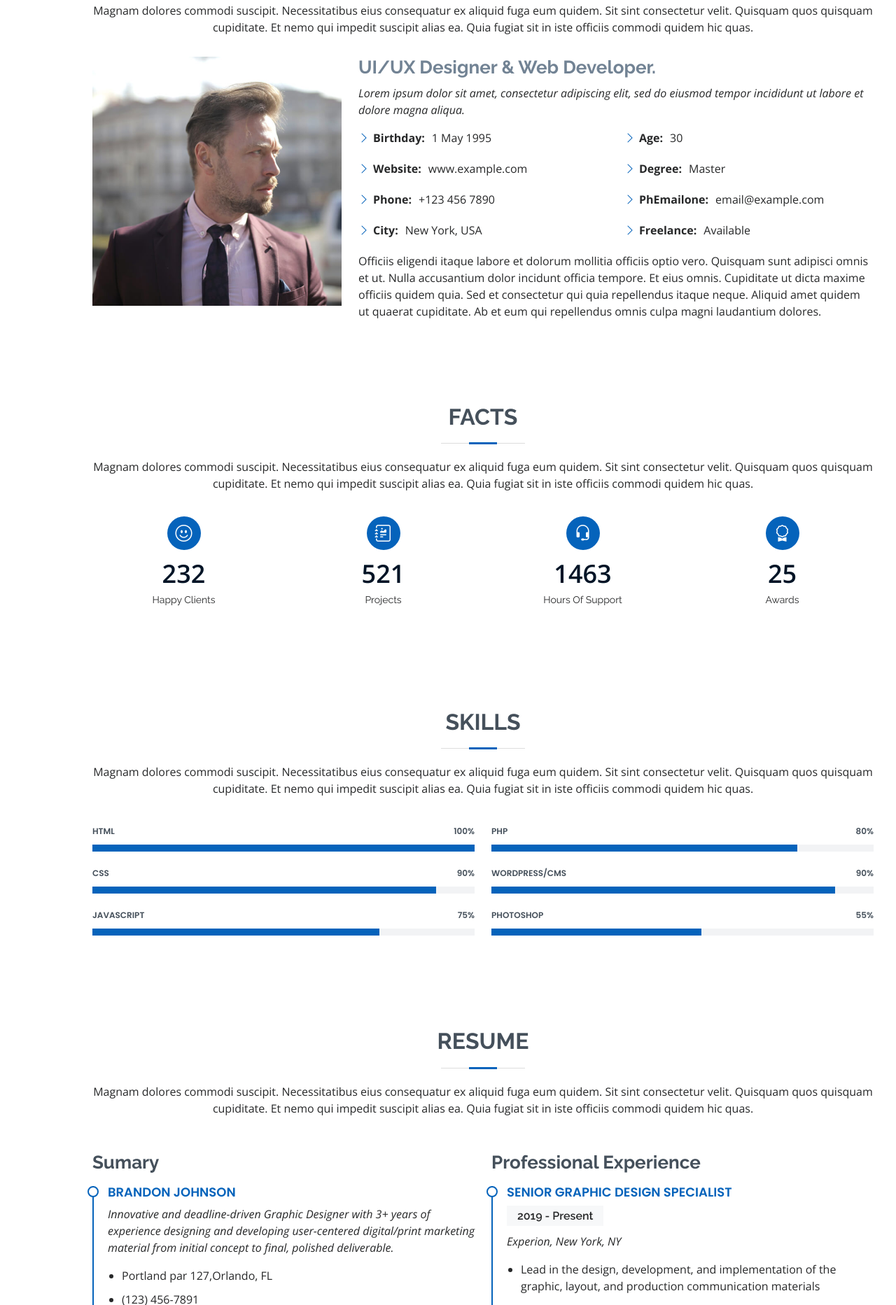
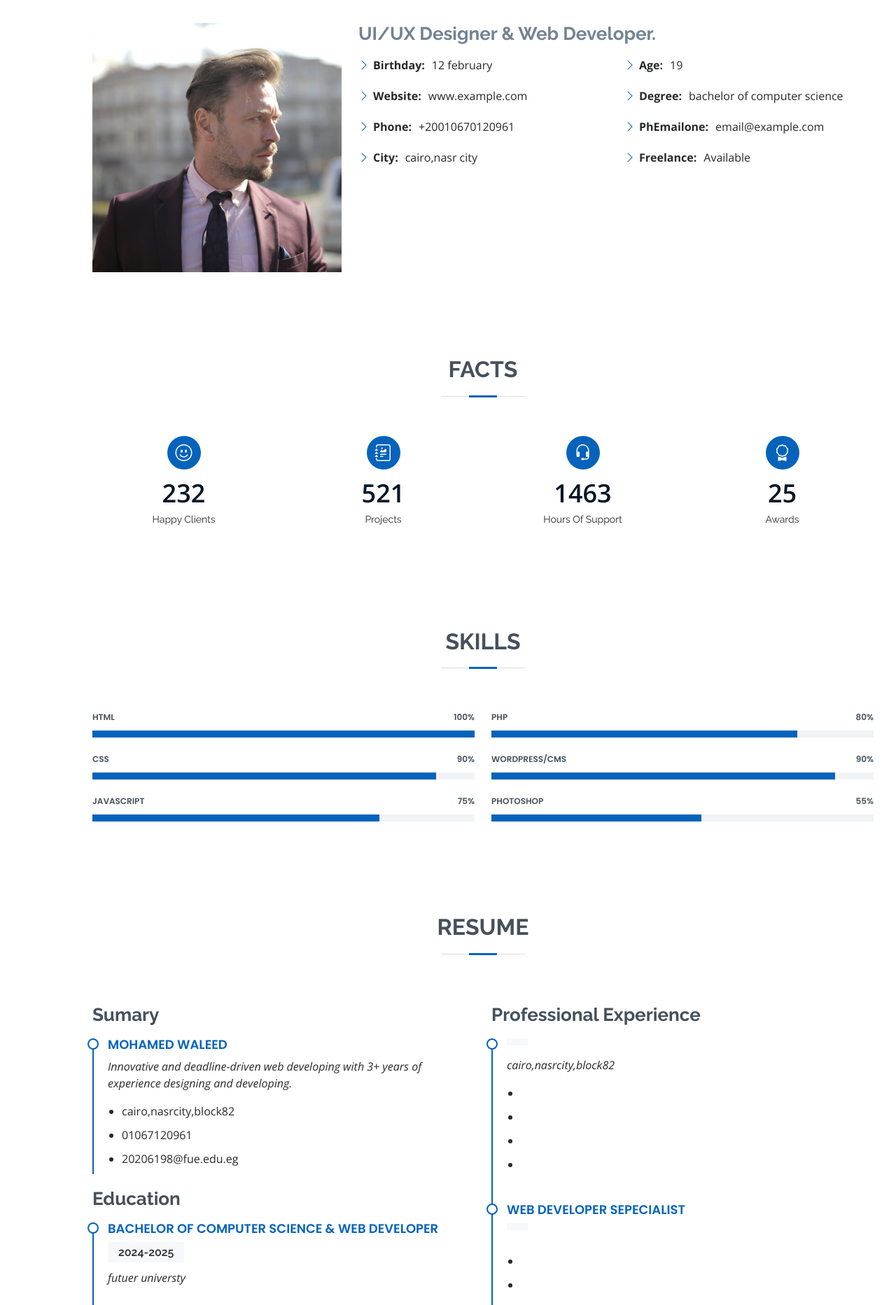
Before and after one commit to applebook1/applebook1.github.io, a plain HTML site: page index.html in a window 1280 px wide. Shown: the part 935-2800 px from the top of the page at 70% size. Drawn offline with nearby package versions, Linux system fonts and the light colour scheme.

Commit message:
templet2

```diff
--- a/index.html
+++ b/index.html
@@ -59,8 +59,8 @@
   <!-- ======= Hero Section ======= -->
   <section id="hero" class="d-flex flex-column justify-content-center">
     <div class="container" data-aos="zoom-in" data-aos-delay="100">
-      <h1>Brandon Johnson</h1>
-      <p>I'm <span class="typed" data-typed-items="Designer, Developer, Freelancer, Photographer"></span></p>
+      <h1>mohamed waleed youssef</h1>
+      <p>I'm <span class="typed" data-typed-items="Developer, Freelancer"></span></p>
       <div class="social-links">
         <a href="#" class="twitter"><i class="bx bxl-twitter"></i></a>
         <a href="#" class="facebook"><i class="bx bxl-facebook"></i></a>
@@ -79,7 +79,7 @@
 
         <div class="section-title">
           <h2>About</h2>
-          <p>Magnam dolores commodi suscipit. Necessitatibus eius consequatur ex aliquid fuga eum quidem. Sit sint consectetur velit. Quisquam quos quisquam cupiditate. Et nemo qui impedit suscipit alias ea. Quia fugiat sit in iste officiis commodi quidem hic quas.</p>
+          <p> </p>
         </div>
 
         <div class="row">
@@ -89,30 +89,28 @@
           <div class="col-lg-8 pt-4 pt-lg-0 content">
             <h3>UI/UX Designer &amp; Web Developer.</h3>
             <p class="fst-italic">
-              Lorem ipsum dolor sit amet, consectetur adipiscing elit, sed do eiusmod tempor incididunt ut labore et dolore
-              magna aliqua.
+
             </p>
             <div class="row">
               <div class="col-lg-6">
                 <ul>
-                  <li><i class="bi bi-chevron-right"></i> <strong>Birthday:</strong> <span>1 May 1995</span></li>
+                  <li><i class="bi bi-chevron-right"></i> <strong>Birthday:</strong> <span>12 february</span></li>
                   <li><i class="bi bi-chevron-right"></i> <strong>Website:</strong> <span>www.example.com</span></li>
-                  <li><i class="bi bi-chevron-right"></i> <strong>Phone:</strong> <span>+123 456 7890</span></li>
-                  <li><i class="bi bi-chevron-right"></i> <strong>City:</strong> <span>New York, USA</span></li>
+                  <li><i class="bi bi-chevron-right"></i> <strong>Phone:</strong> <span>+20010670120961</span></li>
+                  <li><i class="bi bi-chevron-right"></i> <strong>City:</strong> <span>cairo,nasr city</span></li>
                 </ul>
               </div>
               <div class="col-lg-6">
                 <ul>
-                  <li><i class="bi bi-chevron-right"></i> <strong>Age:</strong> <span>30</span></li>
-                  <li><i class="bi bi-chevron-right"></i> <strong>Degree:</strong> <span>Master</span></li>
+                  <li><i class="bi bi-chevron-right"></i> <strong>Age:</strong> <span>19</span></li>
+                  <li><i class="bi bi-chevron-right"></i> <strong>Degree:</strong> <span>bachelor of computer science</span></li>
                   <li><i class="bi bi-chevron-right"></i> <strong>PhEmailone:</strong> <span>email@example.com</span></li>
                   <li><i class="bi bi-chevron-right"></i> <strong>Freelance:</strong> <span>Available</span></li>
                 </ul>
               </div>
             </div>
             <p>
-              Officiis eligendi itaque labore et dolorum mollitia officiis optio vero. Quisquam sunt adipisci omnis et ut. Nulla accusantium dolor incidunt officia tempore. Et eius omnis.
-              Cupiditate ut dicta maxime officiis quidem quia. Sed et consectetur qui quia repellendus itaque neque. Aliquid amet quidem ut quaerat cupiditate. Ab et eum qui repellendus omnis culpa magni laudantium dolores.
+
             </p>
           </div>
         </div>
@@ -126,7 +124,7 @@
 
         <div class="section-title">
           <h2>Facts</h2>
-          <p>Magnam dolores commodi suscipit. Necessitatibus eius consequatur ex aliquid fuga eum quidem. Sit sint consectetur velit. Quisquam quos quisquam cupiditate. Et nemo qui impedit suscipit alias ea. Quia fugiat sit in iste officiis commodi quidem hic quas.</p>
+          <p> </p>
         </div>
 
         <div class="row">
@@ -174,7 +172,7 @@
 
         <div class="section-title">
           <h2>Skills</h2>
-          <p>Magnam dolores commodi suscipit. Necessitatibus eius consequatur ex aliquid fuga eum quidem. Sit sint consectetur velit. Quisquam quos quisquam cupiditate. Et nemo qui impedit suscipit alias ea. Quia fugiat sit in iste officiis commodi quidem hic quas.</p>
+          <p></p>
         </div>
 
         <div class="row skills-content">
@@ -240,58 +238,58 @@
 
         <div class="section-title">
           <h2>Resume</h2>
-          <p>Magnam dolores commodi suscipit. Necessitatibus eius consequatur ex aliquid fuga eum quidem. Sit sint consectetur velit. Quisquam quos quisquam cupiditate. Et nemo qui impedit suscipit alias ea. Quia fugiat sit in iste officiis commodi quidem hic quas.</p>
+          <p></p>
         </div>
 
         <div class="row">
           <div class="col-lg-6">
             <h3 class="resume-title">Sumary</h3>
             <div class="resume-item pb-0">
-              <h4>Brandon Johnson</h4>
-              <p><em>Innovative and deadline-driven Graphic Designer with 3+ years of experience designing and developing user-centered digital/print marketing material from initial concept to final, polished deliverable.</em></p>
+              <h4> mohamed waleed </h4>
+              <p><em>Innovative and deadline-driven web developing with 3+ years of experience designing and developing.</em></p>
               <ul>
-                <li>Portland par 127,Orlando, FL</li>
-                <li>(123) 456-7891</li>
-                <li>alice.barkley@example.com</li>
+                <li>cairo,nasrcity,block82</li>
+                <li>01067120961</li>
+                <li>20206198@fue.edu.eg</li>
               </ul>
             </div>
 
             <h3 class="resume-title">Education</h3>
             <div class="resume-item">
-              <h4>Master of Fine Arts &amp; Graphic Design</h4>
-              <h5>2015 - 2016</h5>
-              <p><em>Rochester Institute of Technology, Rochester, NY</em></p>
-              <p>Qui deserunt veniam. Et sed aliquam labore tempore sed quisquam iusto autem sit. Ea vero voluptatum qui ut dignissimos deleniti nerada porti sand markend</p>
+              <h4>bachelor of computer science &amp; web developer</h4>
+              <h5>2024-2025</h5>
+              <p><em>futuer universty</em></p>
+              <p></p>
             </div>
             <div class="resume-item">
-              <h4>Bachelor of Fine Arts &amp; Graphic Design</h4>
-              <h5>2010 - 2014</h5>
-              <p><em>Rochester Institute of Technology, Rochester, NY</em></p>
-              <p>Quia nobis sequi est occaecati aut. Repudiandae et iusto quae reiciendis et quis Eius vel ratione eius unde vitae rerum voluptates asperiores voluptatem Earum molestiae consequatur neque etlon sader mart dila</p>
+              <h4>Bachelor of computer science &amp; web developer</h4>
+              <h5>2024-2025</h5>
+              <p><em>futuer universty</em></p>
+              <p></p>
             </div>
           </div>
           <div class="col-lg-6">
             <h3 class="resume-title">Professional Experience</h3>
             <div class="resume-item">
-              <h4>Senior graphic design specialist</h4>
-              <h5>2019 - Present</h5>
-              <p><em>Experion, New York, NY </em></p>
+              <h4></h4>
+              <h5></h5>
+              <p><em>cairo,nasrcity,block82 </em></p>
               <ul>
-                <li>Lead in the design, development, and implementation of the graphic, layout, and production communication materials</li>
-                <li>Delegate tasks to the 7 members of the design team and provide counsel on all aspects of the project. </li>
-                <li>Supervise the assessment of all graphic materials in order to ensure quality and accuracy of the design</li>
-                <li>Oversee the efficient use of production project budgets ranging from $2,000 - $25,000</li>
+                <li></li>
+                <li> </li>
+                <li></li>
+                <li></li>
               </ul>
             </div>
             <div class="resume-item">
-              <h4>Graphic design specialist</h4>
-              <h5>2017 - 2018</h5>
-              <p><em>Stepping Stone Advertising, New York, NY</em></p>
+              <h4>web developer sepecialist</h4>
+              <h5></h5>
+              <p><em></em></p>
               <ul>
-                <li>Developed numerous marketing programs (logos, brochures,infographics, presentations, and advertisements).</li>
-                <li>Managed up to 5 projects or tasks at a given time while under pressure</li>
-                <li>Recommended and consulted with clients on the most appropriate graphic design</li>
-                <li>Created 4+ design presentations and proposals a month for clients and account managers</li>
+                <li></li>
+                <li></li>
+                <li></li>
+                <li></li>
               </ul>
             </div>
           </div>
```
